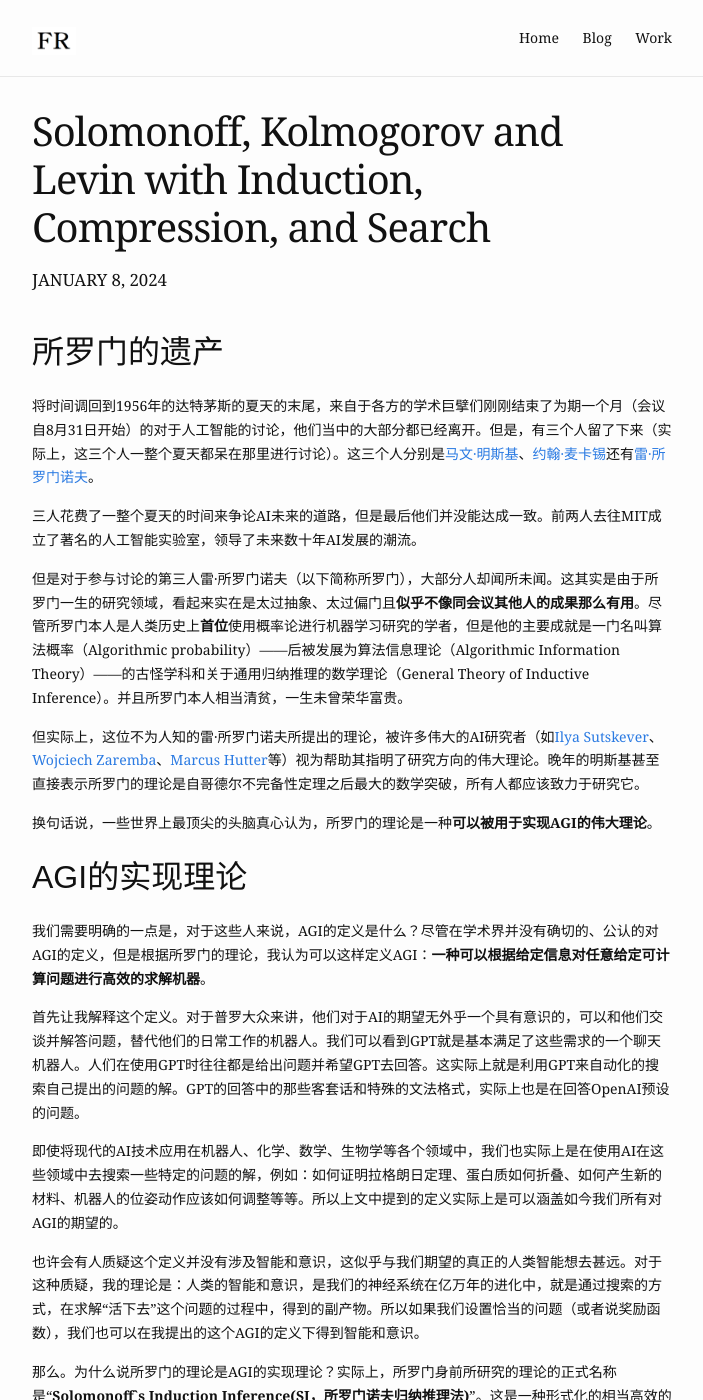
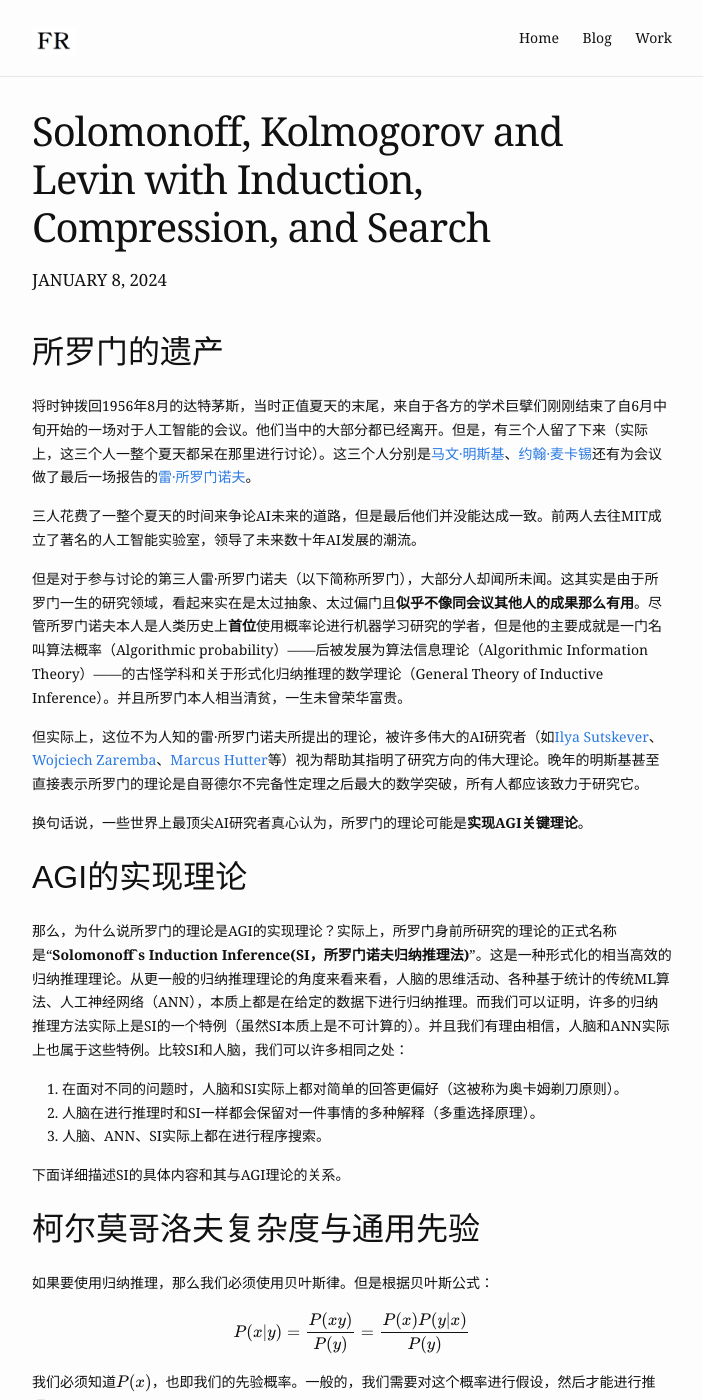
Before and after one commit to FuRuF-11/FuRuF-11.github.io, a Jekyll site: the page built from _posts/2024-01-08-Solomonoff,Kolmogorov_and_Levin_with_Compression,Prediction_and_Search.md, in a window 1280 px wide and 1400 px high. Shown: the whole window, without its empty margins (288-991 px from the left). Built offline with Jekyll 4.4.1, drawn with Linux system fonts in a browser that asks for light colours; a script that is not in the unit is left out; some of the changed text lies outside the part shown.

Commit message:
modified:   _posts/2024-01-08-Solomonoff,Kolmogorov_and_Levin_with_Compression,Prediction_and_Search.md

```diff
--- a/_posts/2024-01-08-Solomonoff,Kolmogorov_and_Levin_with_Compression,Prediction_and_Search.md
+++ b/_posts/2024-01-08-Solomonoff,Kolmogorov_and_Levin_with_Compression,Prediction_and_Search.md
@@ -6,27 +6,28 @@
 ---
 ## 所罗门的遗产
 
-将时间调回到1956年的达特茅斯的夏天的末尾，来自于各方的学术巨擘们刚刚结束了为期一个月（会议自8月31日开始）的对于人工智能的讨论，他们当中的大部分都已经离开。但是，有三个人留了下来（实际上，这三个人一整个夏天都呆在那里进行讨论）。这三个人分别是[马文·明斯基](https://zh.wikipedia.org/wiki/马文·闵斯基)、[约翰·麦卡锡](https://zh.wikipedia.org/wiki/约翰·麦卡锡)还有[雷·所罗门诺夫](https://en.wikipedia.org/wiki/Ray_Solomonoff)。
+将时钟拨回1956年8月的达特茅斯，当时正值夏天的末尾，来自于各方的学术巨擘们刚刚结束了自6月中旬开始的一场对于人工智能的会议。他们当中的大部分都已经离开。但是，有三个人留了下来（实际上，这三个人一整个夏天都呆在那里进行讨论）。这三个人分别是[马文·明斯基](https://zh.wikipedia.org/wiki/马文·闵斯基)、[约翰·麦卡锡](https://zh.wikipedia.org/wiki/约翰·麦卡锡)还有为会议做了最后一场报告的[雷·所罗门诺夫](https://en.wikipedia.org/wiki/Ray_Solomonoff)。
 
 三人花费了一整个夏天的时间来争论AI未来的道路，但是最后他们并没能达成一致。前两人去往MIT成立了著名的人工智能实验室，领导了未来数十年AI发展的潮流。
 
-但是对于参与讨论的第三人雷·所罗门诺夫（以下简称所罗门），大部分人却闻所未闻。这其实是由于所罗门一生的研究领域，看起来实在是太过抽象、太过偏门且**似乎不像同会议其他人的成果那么有用**。尽管所罗门本人是人类历史上**首位**使用概率论进行机器学习研究的学者，但是他的主要成就是一门名叫算法概率（Algorithmic probability）——后被发展为算法信息理论（Algorithmic Information Theory）——的古怪学科和关于通用归纳推理的数学理论（General Theory of Inductive Inference）。并且所罗门本人相当清贫，一生未曾荣华富贵。
+但是对于参与讨论的第三人雷·所罗门诺夫（以下简称所罗门），大部分人却闻所未闻。这其实是由于所罗门一生的研究领域，看起来实在是太过抽象、太过偏门且**似乎不像同会议其他人的成果那么有用**。尽管所罗门诺夫本人是人类历史上**首位**使用概率论进行机器学习研究的学者，但是他的主要成就是一门名叫算法概率（Algorithmic probability）——后被发展为算法信息理论（Algorithmic Information Theory）——的古怪学科和关于形式化归纳推理的数学理论（General Theory of Inductive Inference）。并且所罗门本人相当清贫，一生未曾荣华富贵。
 
 但实际上，这位不为人知的雷·所罗门诺夫所提出的理论，被许多伟大的AI研究者（如[Ilya Sutskever](https://en.wikipedia.org/wiki/Ilya_Sutskever)、[Wojciech Zaremba](https://en.wikipedia.org/wiki/Wojciech_Zaremba)、[Marcus Hutter](https://en.wikipedia.org/wiki/Marcus_Hutter)等）视为帮助其指明了研究方向的伟大理论。晚年的明斯基甚至直接表示所罗门的理论是自哥德尔不完备性定理之后最大的数学突破，所有人都应该致力于研究它。
 
-换句话说，一些世界上最顶尖的头脑真心认为，所罗门的理论是一种**可以被用于实现AGI的伟大理论**。
+换句话说，一些世界上最顶尖AI研究者真心认为，所罗门的理论可能是**实现AGI关键理论**。
 
 ## AGI的实现理论
 
-我们需要明确的一点是，对于这些人来说，AGI的定义是什么？尽管在学术界并没有确切的、公认的对AGI的定义，但是根据所罗门的理论，我认为可以这样定义AGI：**一种可以根据给定信息对任意给定可计算问题进行高效的求解机器**。
+
+<!-- 我们需要明确的一点是，对于这些人来说，AGI的定义是什么？尽管在学术界并没有确切的、公认的对AGI的定义，但是根据所罗门的理论，我认为可以这样定义AGI：**一种可以根据给定信息对任意给定可计算问题进行高效的求解机器**。
 
 首先让我解释这个定义。对于普罗大众来讲，他们对于AI的期望无外乎一个具有意识的，可以和他们交谈并解答问题，替代他们的日常工作的机器人。我们可以看到GPT就是基本满足了这些需求的一个聊天机器人。人们在使用GPT时往往都是给出问题并希望GPT去回答。这实际上就是利用GPT来自动化的搜索自己提出的问题的解。GPT的回答中的那些客套话和特殊的文法格式，实际上也是在回答OpenAI预设的问题。
 
 即使将现代的AI技术应用在机器人、化学、数学、生物学等各个领域中，我们也实际上是在使用AI在这些领域中去搜索一些特定的问题的解，例如：如何证明拉格朗日定理、蛋白质如何折叠、如何产生新的材料、机器人的位姿动作应该如何调整等等。所以上文中提到的定义实际上是可以涵盖如今我们所有对AGI的期望的。
 
-也许会有人质疑这个定义并没有涉及智能和意识，这似乎与我们期望的真正的人类智能想去甚远。对于这种质疑，我的理论是：人类的智能和意识，是我们的神经系统在亿万年的进化中，就是通过搜索的方式，在求解“活下去”这个问题的过程中，得到的副产物。所以如果我们设置恰当的问题（或者说奖励函数），我们也可以在我提出的这个AGI的定义下得到智能和意识。
+也许会有人质疑这个定义并没有涉及智能和意识，这似乎与我们期望的真正的人类智能想去甚远。对于这种质疑，我的理论是：人类的智能和意识，是我们的神经系统在亿万年的进化中，就是通过搜索的方式，在求解“活下去”这个问题的过程中，得到的副产物。所以如果我们设置恰当的问题（或者说奖励函数），我们也可以在我提出的这个AGI的定义下得到智能和意识。 -->
 
-那么。为什么说所罗门的理论是AGI的实现理论？实际上，所罗门身前所研究的理论的正式名称是“**Solomonoff`s Induction Inference(SI，所罗门诺夫归纳推理法)**”。这是一种形式化的相当高效的归纳推理理论。从更一般的归纳推理理论的角度来看来看，人脑的思维活动、各种基于统计的传统ML算法、人工神经网络（ANN），本质上都是在给定的数据下进行归纳推理。而我们可以证明，许多的归纳推理方法实际上是SI的一个特例（虽然SI本质上是不可计算的）。并且我们有理由相信，人脑和ANN实际上也属于这些特例。比较SI和人脑，我们可以许多相同之处：
+那么，为什么说所罗门的理论是AGI的实现理论？实际上，所罗门身前所研究的理论的正式名称是“**Solomonoff`s Induction Inference(SI，所罗门诺夫归纳推理法)**”。这是一种形式化的相当高效的归纳推理理论。从更一般的归纳推理理论的角度来看来看，人脑的思维活动、各种基于统计的传统ML算法、人工神经网络（ANN），本质上都是在给定的数据下进行归纳推理。而我们可以证明，许多的归纳推理方法实际上是SI的一个特例（虽然SI本质上是不可计算的）。并且我们有理由相信，人脑和ANN实际上也属于这些特例。比较SI和人脑，我们可以许多相同之处：
 1. 在面对不同的问题时，人脑和SI实际上都对简单的回答更偏好（这被称为奥卡姆剃刀原则）。
 2. 人脑在进行推理时和SI一样都会保留对一件事情的多种解释（多重选择原理）。
 3. 人脑、ANN、SI实际上都在进行程序搜索。
@@ -43,7 +44,7 @@
 
 我们必须知道$P(x)$，也即我们的先验概率。一般的，我们需要对这个概率进行假设，然后才能进行推理。
 
-SI将所有归纳推理问题总结为一个字符串外推问题（也即给定一系列符号，预测下一个会是哪一个），并给出了基于奥卡姆剃刀原理的一种先验概率。
+在1956年的达特茅斯会议上，麦卡锡和所罗门将所有归纳推理问题总结为一个字符串外推问题，即给定一系列符号，预测下一个会是哪一个（也即自回归生成范式）。所罗门从这个问题出发，给出了基于奥卡姆剃刀原理的一种先验概率。
 
 $$
 M(x)=2^{-K(\mu())}
@@ -78,21 +79,21 @@
 
 尽管通用先验分布是不可计算的，我们依旧可以利用它在数学上做一些事情。
 
-利用通用先验分布和贝叶斯律，我们可以得到**所罗门诺夫归纳法（SI）**。
+利用通用先验分布和贝叶斯律，我们可以得到**所罗门诺夫归纳法（SI）**。围绕着SI，我们可以发展出一整套对信息的全新理论，这被称为算法信息论。
 
-SI发明的初衷是利用已经已知的n位字符串，来推测第n+1位字符串。那么，设字符串为x，下一个需要预测的字符为a，产生x的程序为$\mu()$，利用贝叶斯公式我们有：
+SI发明的初衷是利用已知的n位字符串，来推测第n+1位字符串。那么，设字符串为x，下一个需要预测的字符为a，产生x的程序为$\mu()$，利用贝叶斯公式我们有：
 
 $$
 M(xa|x)=\frac{M(xa)}{M(x)}
 $$
 
-这个公式和通用先验一起，被统称为所罗门诺夫归纳法。尽管事先不知道真正的先验分布（即$P(x)$和$P(xa)$），但是我们可以证明，随着x长度的增加，$M(x)$和$M(xa)$以比$\frac{1}{n}$更快的速度趋近于真实分布。这告诉了我们一个惊人的事实，那就是在给定数据x的情况下，搜索其对应的最短的程序，等价于是在搜索数据x对应的真实分布，而且搜索效率极高！
+这个公式和通用先验一起，被统称为所罗门诺夫归纳法。尽管事先不知道真正的先验分布（即$P(x)$和$P(xa)$），但是我们可以证明，随着x长度的增加，$M(x)$和$M(xa)$以比$\frac{1}{n}$更快的速度趋近于真实分布。这告诉了我们一个惊人的事实，那就是在给定数据x的情况下，搜索其对应的最短的程序，等价于是在搜索数据x对应的真实分布！
 
 由于柯氏复杂度的不可计算性，整个SI都是不可计算的。但是用所罗门本人的话来说，这是一个“小小的代价”。实际上也确实如此，柯尔莫哥洛夫的学生莱文（Levin）根据SI设计了一个搜索算法，可以作为一种对SI的近似实现。这被称为**莱文通用搜索**（Levin`s Universal Algorithm）。
 
 这是一个极为复杂的算法，但是其大体思想是说：我们可以在n个并行的图灵机上进行程序搜索，并逐步依据搜索到的程序的长度进行改进，最终在有限时间内，我们可以得到一个接近SI的结果。
 
-尽管这个算法时间开销极大，难以在现实中实现。但是这依旧给了我们一个很好的启发，这让我们意识到SI并非完全不可计算，SI是可以逼近的。
+尽管这个算法时间开销极大，难以在现实中实现。但是这依旧给了我们一个很好的启发，这让我们意识到SI并非是数学家的无用玩具，SI是可以以某种方式近似实现的。
 
 ## Compression=Intelligence
 
@@ -100,11 +101,11 @@
 
 SI告诉我们，寻找最短的程序，几乎等价于寻找真实分布。
 
-从这个角度来看，我们可以发现SI理论与深度学习有着极为深厚的联系。
+从这个角度来看，我们可以发现SI理论与数据压缩深度学习有着极为深厚的联系。
 
-首先，Ilya提出，ANN实际上可以看作一台执行多步程序的多路并行的计算机（这个想法与莱文通用搜索不谋而合）。例如，一个50层的网络运行的过程就是同时也运行n个可以执行50步的程序，然后将这些程序的输出加权。优化网络的过程就是搜索程序的过程。
+首先，ANN实际上可以看作一台执行多步程序的多路并行的计算机（由Ilya提出，这个想法与莱文通用搜索不谋而合）。例如，一个50层的网络运行的过程就是同时也运行n个可以执行50步的程序，然后将这些程序的输出加权。优化网络的过程就是搜索程序的过程。
 
-随后，我们可以看到，当我们使用神经网路（如GPT）进行完形填空式的自监督学习的时候，我们实际上是在解决所罗门所预定义的问题，即对于一个字符串，预测其下一个是什么。结合上面所说的ANN是对SI的近似的结论。我们可以认为现代的各种LLM都是一种SI的特例。
+随后，我们可以看到，当我们使用神经网路（如GPT）进行完形填空式的自监督学习的时候，我们实际上是在解决所罗门所预定义的问题，即对于一个字符串，预测其下一个是什么。结合上面所说的ANN是对SI的近似的结论。我们可以认为现代的各种LLM都是在尝试实现一个SI。
 
 而预测下一个token这种自监督学习的方法，确实使得GPT4这些模型产生了一部分智能。
 
@@ -112,11 +113,17 @@
 
 因此，使用“compression=intelligence”这个公式来总结和说明LLM的智能从何而来这个问题，再合适不过了。
 
+## 对泛化的解释
+
+利用SI来解释神经网络最美妙的地方就在于，这种视角解释了神经网络为何会有如此强的泛化性能。
+
+实际上已经有很多了解算法信息理论的人
+
+因为按照SI的理论，最小化loss的过程，可以看作搜索描述复杂度为n（即层数）的程序的过程，而柯氏复杂度最小的程序是唯一的。对于大部分问题，我们只要设置较为合理的网络参数，我们就可以使得网络的输出是极为接近真实分布，也即接近泛化性能最好的程序。
+
 ## 结语
 
-采用SI作为神经网络原理的一般性假设的最美妙的地方就在于，他解释了神经网络为何会有如此强的泛化性能。因为按照理论，最小化loss的过程，可以看作搜索描述复杂度为n（即层数）的程序的过程，而柯氏复杂度最小的程序是唯一的。对于大部分问题，我们只要设置较为合理的网络参数，我们就可以使得网络的输出是极为接近真实分布，也即接近泛化性能最好的程序。
-
-令人遗憾的是，雷·所罗门诺夫，这位伟大的思想家、AI领域的先驱，已经于2009年永远的离开了我们。但是我可以确定，他深邃而超前的思维将永远伴随着我们，帮助我们捧起AGI的圣杯。R.I.P. Ray。
+令人遗憾的是，雷·所罗门诺夫，这位伟大的思想家、AI领域的先驱，已经于2009年永远的离开了我们。人类利用概率论来实现AI的伟大探索，正是由他开始。而我也十分的确信，他深邃而超前的思维将永远伴随着我们，走到AGI追寻之路的末尾，帮助我们捧起AGI的圣杯。R.I.P. Ray。
 
 
 
```
Also changed, not shown: _posts/2024-12-25-thinking-about-robot.md (added, +8 -0 lines).
